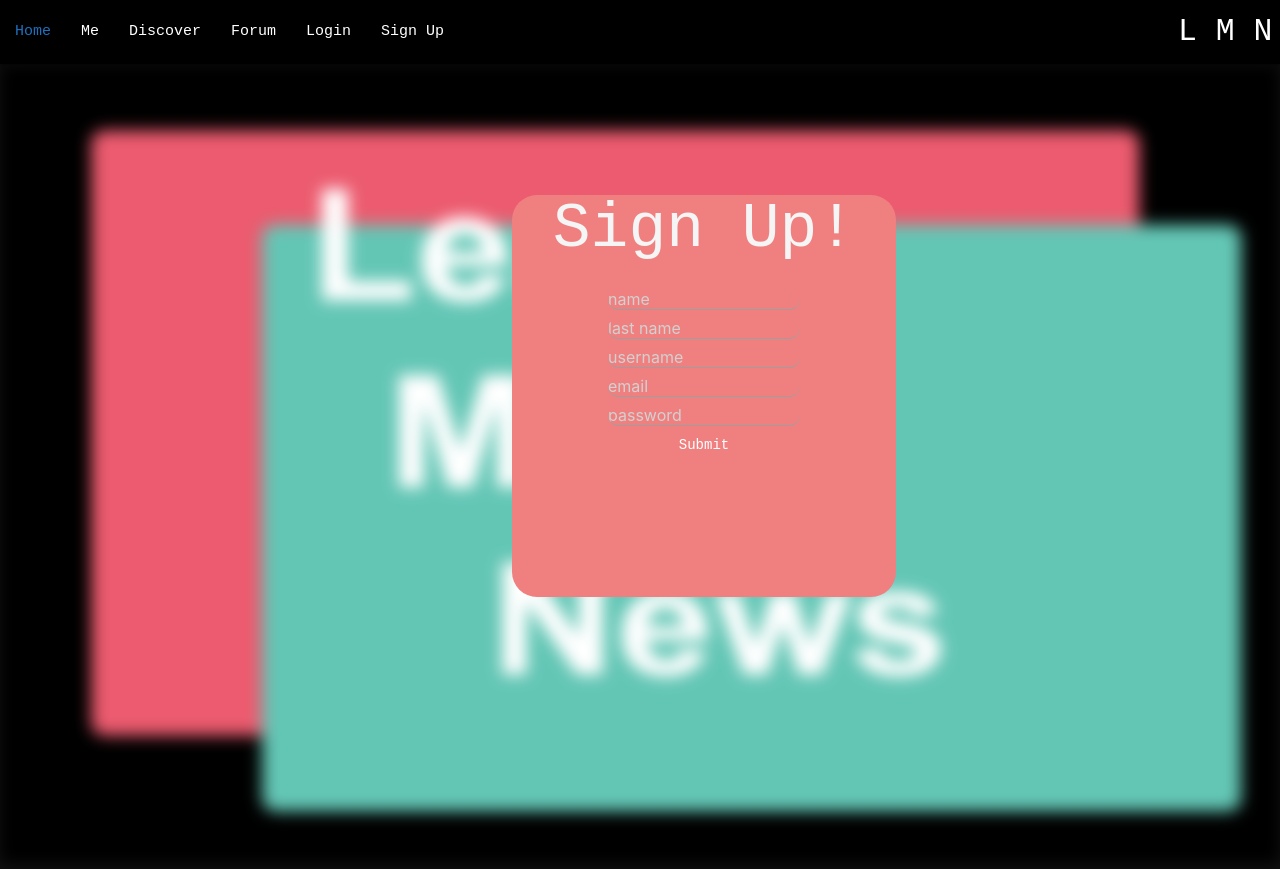
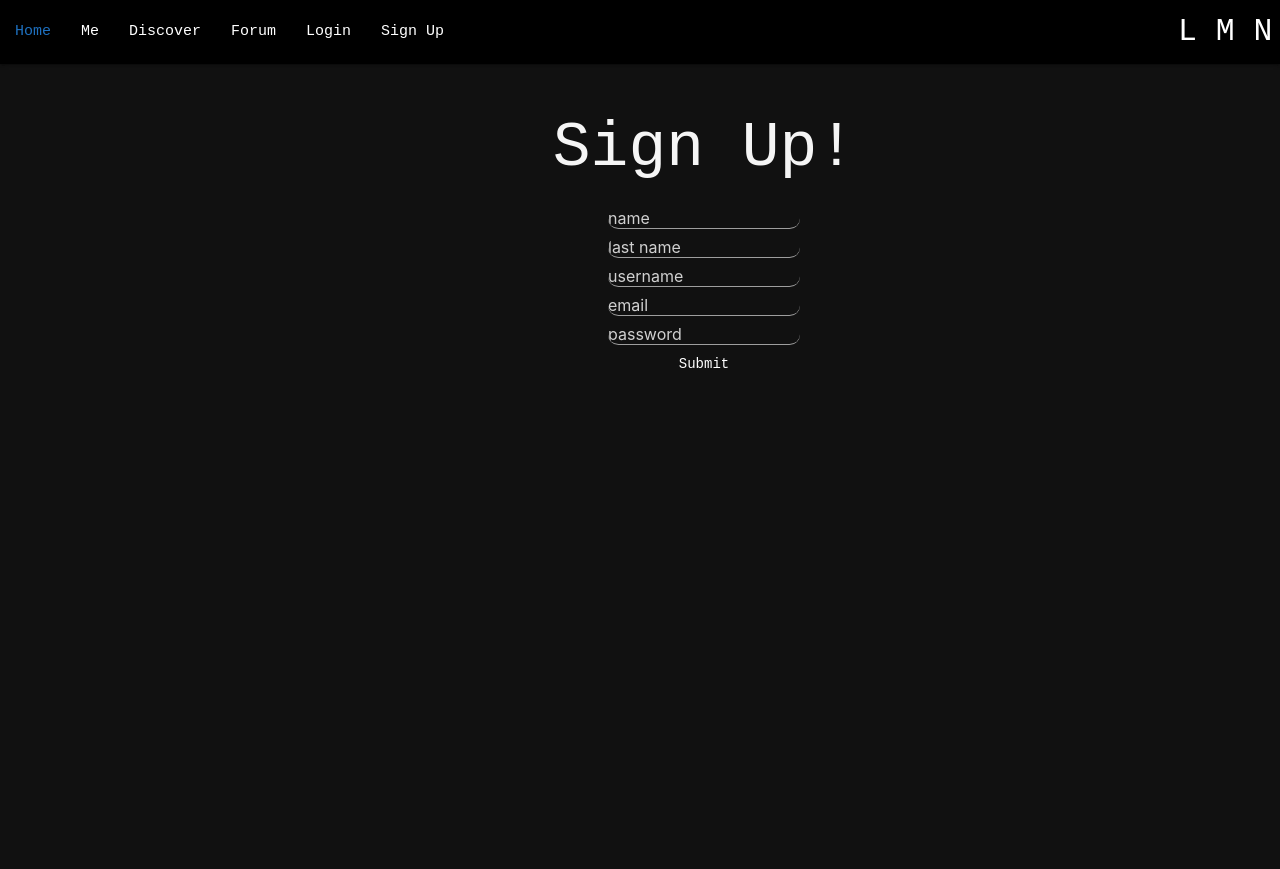
Before and after one commit to viaduct12/project-3, a React (Create React App) app in the folder lmn/: page /signup in a window 1280 px wide. After the commit the page ends 800 px from the top, so only its background shows below. Built offline with nearby package versions, Linux system fonts and the light colour scheme.

Commit message:
updating sign up page

```diff
--- a/lmn/src/pages/SignUp/index.js
+++ b/lmn/src/pages/SignUp/index.js
@@ -35,12 +35,7 @@ class SignUp extends React.Component {
         return (
 
         <div id="loginBackground">
-            {/* <div style={{backgroundImage: ${titleImage} }} ></div> */}
-            {/* <div id="imageBackround"> */}
-                <img className="responsive" id="loginBPicture" src={titleImage} alt="" />
-            {/* </div> */}
             <div className="front" id="containerLogin">
-            {/* <img class="responsive" id="loginBPicture" src={titleImage} alt="" /> */}
                 <h1>Sign Up!</h1>
                 <form onSubmit={this.handleSubmit}>
                     <input id="input" type="text" name="firstName" value={this.state.firstName} onChange={this.handleChange} placeholder="name" /><br />
```
